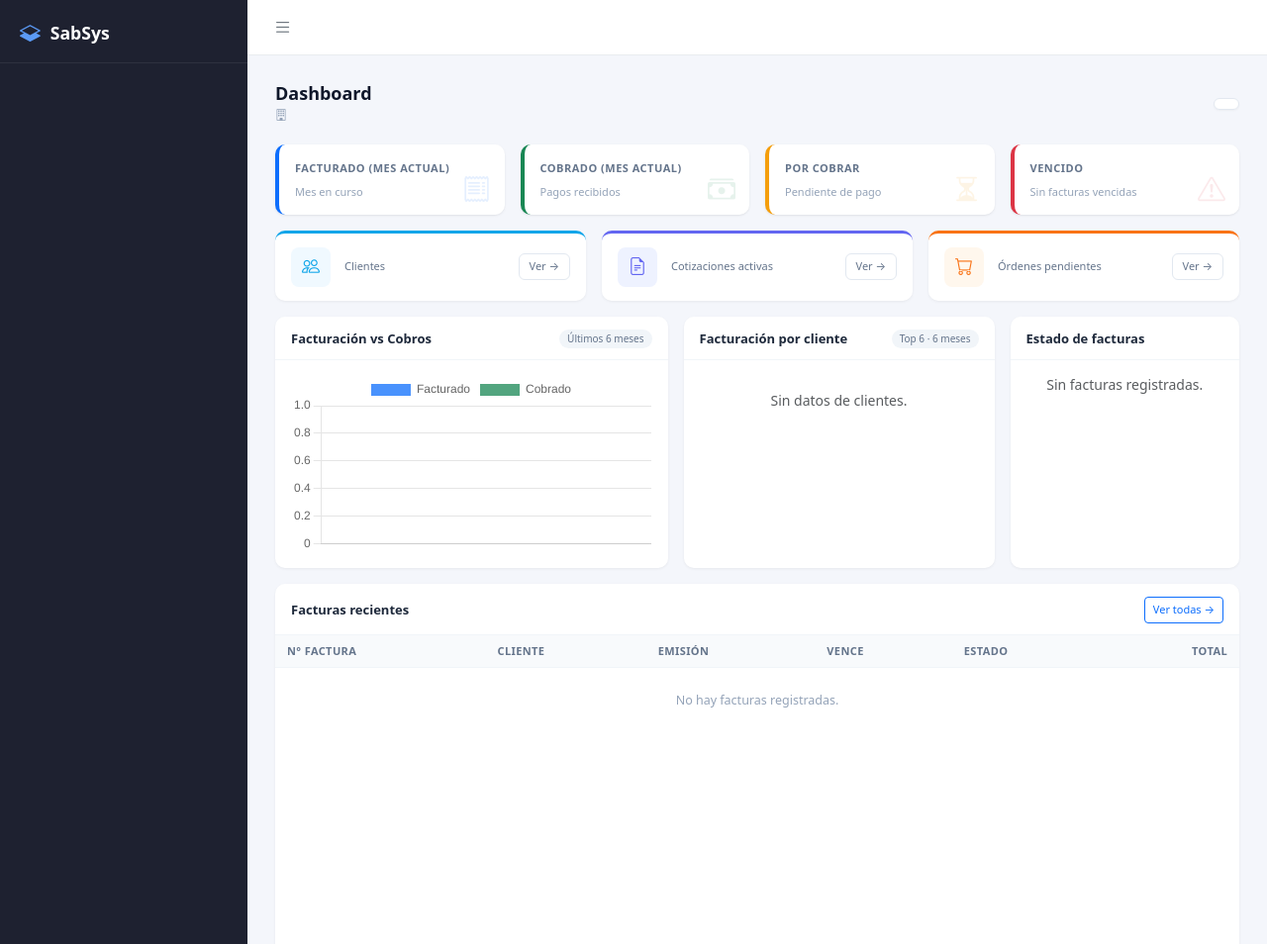
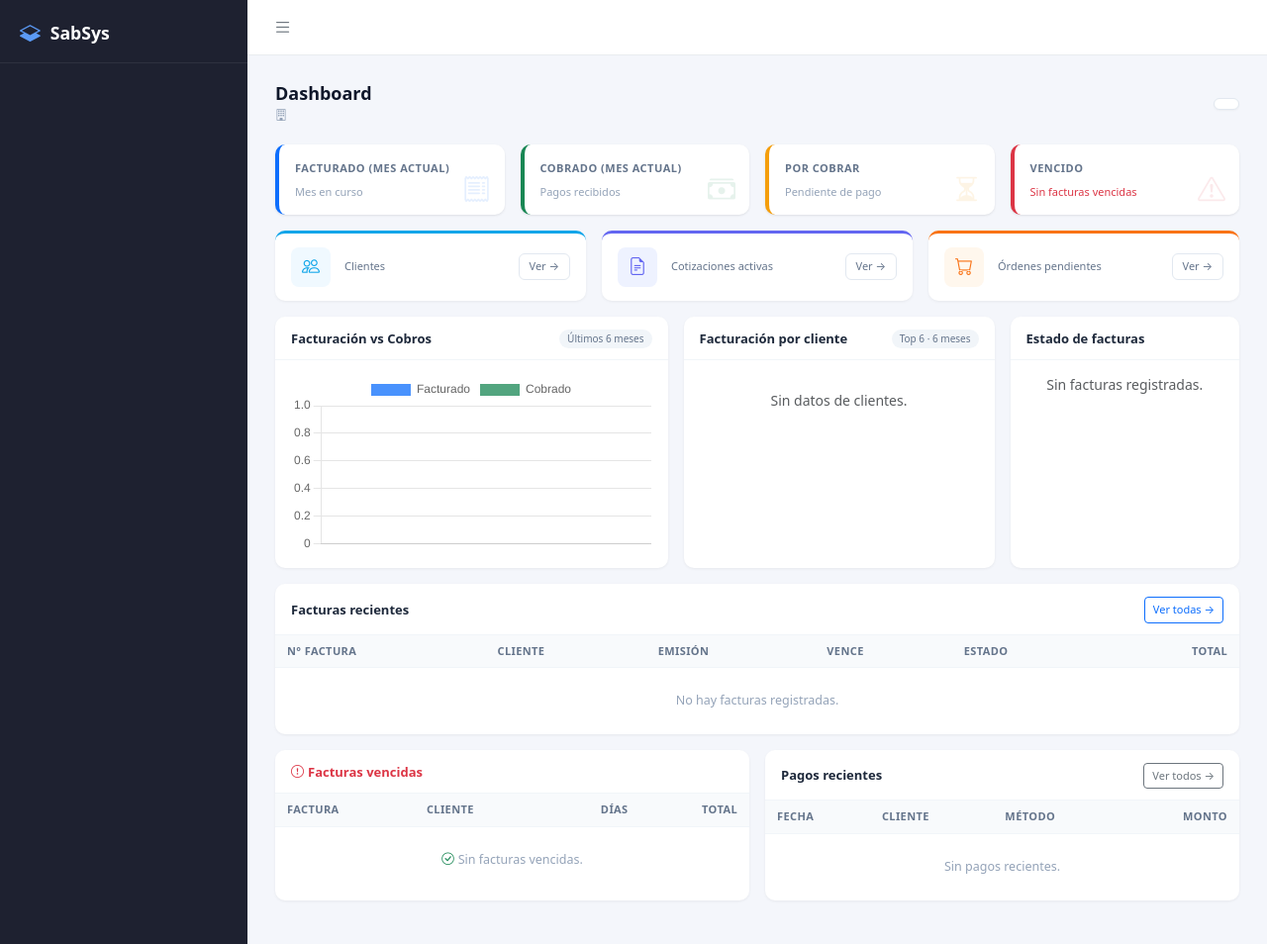
Before and after one commit to sabumazur/Erp, a Django app: template templates/accounts/dashboard.html in a window 1280 px wide. Shown: the whole page at 99% size. Run offline with Django 5.2, Linux system fonts and the light colour scheme; the template is opened without the code that fills it, so the values that code supplies are empty; parts of the project's set-up code (start-up, migrations or seed data) failed here and were passed over; some libraries are stand-ins or nearby versions.

Commit message:
Fix dashboard layout and style issues from code review
- Remove height: 100% from .db-panel base rule; add h-100 utility to
  panels inside Bootstrap columns (3 chart panels, overdue, payments)
- Add .db-kpi-red .db-kpi-sub CSS rule; remove inline style="color:#dc3545;"
  from overdue KPI sub-text
- Add |intcomma filter to overdue_count in KPI sub-label
- Extract inline overdue "Ver todas" button styles into .db-btn-danger-ghost
  CSS class (with :hover state)
- Add db-section class to the last row (overdue + recent payments)

Co-Authored-By: Claude Sonnet 4.6 <noreply@anthropic.com>

```diff
--- a/templates/accounts/dashboard.html
+++ b/templates/accounts/dashboard.html
@@ -47,6 +47,7 @@
 .db-kpi-red   { border-left-color: #dc3545; }
 .db-kpi-red .db-kpi-value   { color: #dc3545; }
 .db-kpi-red .db-kpi-icon    { color: #dc3545; }
+.db-kpi-red .db-kpi-sub     { color: #dc3545; }
 
 /* ── Stat pills ────────────────────────── */
 .db-stat-card {
@@ -87,7 +88,6 @@
   border-radius: 10px;
   box-shadow: 0 1px 3px rgba(0,0,0,.06);
   overflow: hidden;
-  height: 100%;
 }
 .db-panel-header {
   padding: 13px 16px 11px;
@@ -152,6 +152,15 @@
   box-shadow: 0 1px 2px rgba(0,0,0,.04);
 }
 .db-section { margin-bottom: 16px; }
+
+/* ── Danger ghost button ───────────────── */
+.db-btn-danger-ghost {
+  font-size: 11px; color: #dc3545;
+  border: 1px solid #fecaca; background: #fff5f5;
+  padding: 4px 10px; border-radius: 6px;
+  text-decoration: none;
+}
+.db-btn-danger-ghost:hover { background: #fee2e2; }
 </style>
 {% endblock %}
 
@@ -200,7 +209,7 @@
       <div class="db-kpi-label">{% trans "Vencido" %}</div>
       <div class="db-kpi-value">{{ overdue_total|floatformat:2|intcomma }}</div>
       {% if overdue_count %}
-      <div class="db-kpi-sub" style="color:#dc3545;">{{ overdue_count }} {% trans "factura(s) vencida(s)" %}</div>
+      <div class="db-kpi-sub">{{ overdue_count|intcomma }} {% trans "factura(s) vencida(s)" %}</div>
       {% else %}
       <div class="db-kpi-sub">{% trans "Sin facturas vencidas" %}</div>
       {% endif %}
@@ -246,7 +255,7 @@
 {# ── Charts ── #}
 <div class="row g-3 db-section">
   <div class="col-lg-5">
-    <div class="db-panel">
+    <div class="db-panel h-100">
       <div class="db-panel-header">
         <span class="db-panel-title">{% trans "Facturación vs Cobros" %}</span>
         <span class="db-panel-badge">{% trans "Últimos 6 meses" %}</span>
@@ -257,7 +266,7 @@
     </div>
   </div>
   <div class="col-lg-4">
-    <div class="db-panel">
+    <div class="db-panel h-100">
       <div class="db-panel-header">
         <span class="db-panel-title">{% trans "Facturación por cliente" %}</span>
         <span class="db-panel-badge">{% trans "Top 6 · 6 meses" %}</span>
@@ -268,7 +277,7 @@
     </div>
   </div>
   <div class="col-lg-3">
-    <div class="db-panel">
+    <div class="db-panel h-100">
       <div class="db-panel-header">
         <span class="db-panel-title">{% trans "Estado de facturas" %}</span>
       </div>
@@ -326,16 +335,15 @@
 </div>
 
 {# ── Overdue + Recent payments ── #}
-<div class="row g-3">
+<div class="row g-3 db-section">
   <div class="col-lg-6">
-    <div class="db-panel">
+    <div class="db-panel h-100">
       <div class="db-panel-header">
         <span class="db-panel-title" style="color:#dc3545;">
           <i class="bi bi-exclamation-circle me-1"></i>{% trans "Facturas vencidas" %}
         </span>
         {% if overdue_count > 6 %}
-        <a href="{% url 'invoices:invoice_list' %}?status=OVERDUE"
-           style="font-size:11px;color:#dc3545;border:1px solid #fecaca;background:#fff5f5;padding:4px 10px;border-radius:6px;text-decoration:none;">
+        <a href="{% url 'invoices:invoice_list' %}?status=OVERDUE" class="db-btn-danger-ghost">
           {% trans "Ver todas" %} →
         </a>
         {% endif %}
@@ -372,7 +380,7 @@
   </div>
 
   <div class="col-lg-6">
-    <div class="db-panel">
+    <div class="db-panel h-100">
       <div class="db-panel-header">
         <span class="db-panel-title">{% trans "Pagos recientes" %}</span>
         <a href="{% url 'invoices:payment_list' %}" class="btn btn-sm btn-outline-secondary" style="font-size:11px;">{% trans "Ver todos" %} →</a>
```
